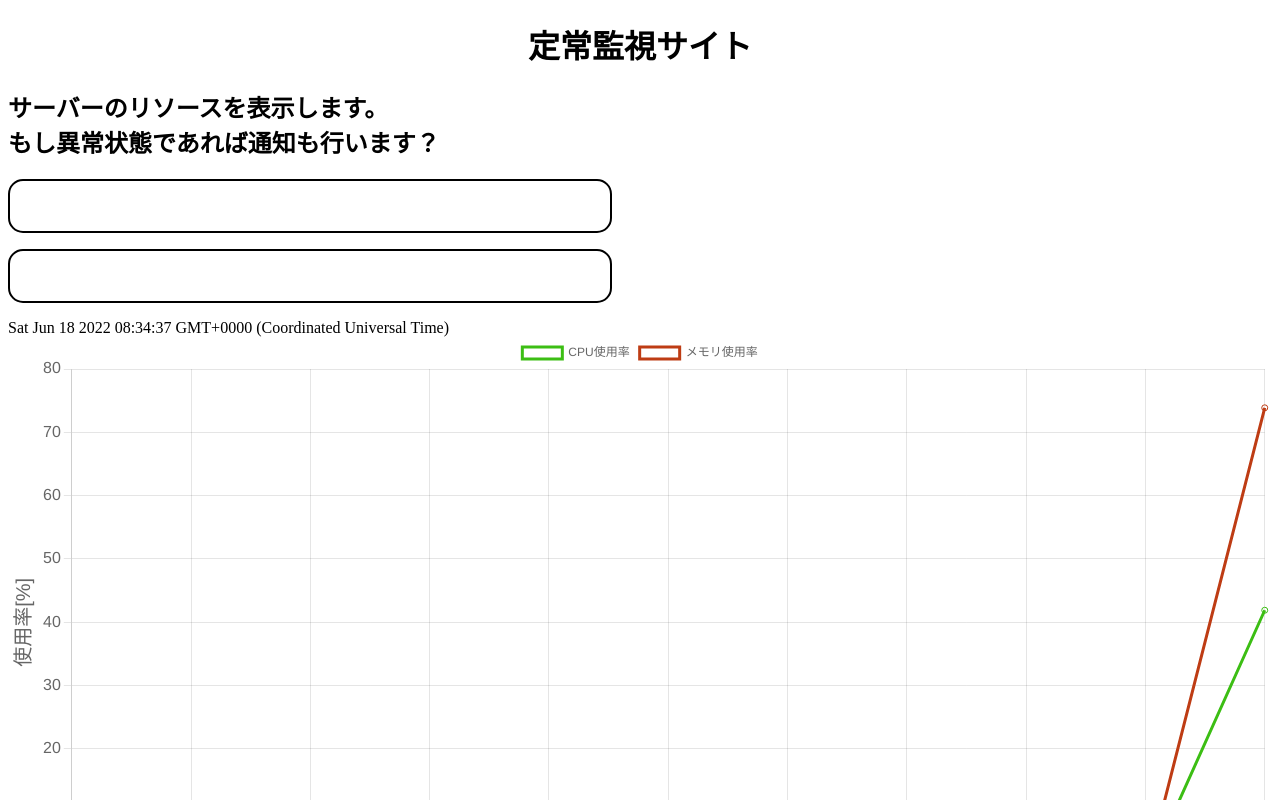
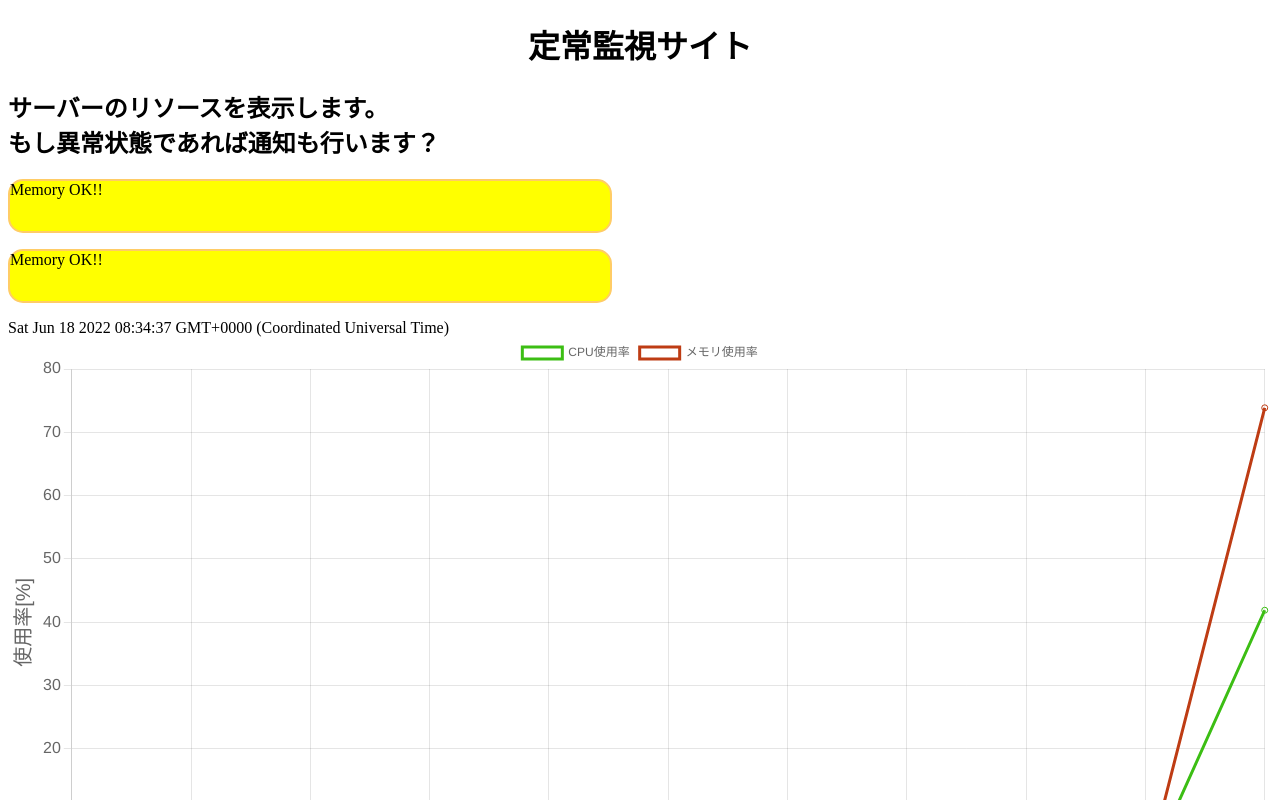
Before and after one commit to Elsammit/ResourceViewerApp, a React (Create React App) app: page / in a window 1280 px wide. Shown: the top 800 px of the page. Built offline with nearby package versions, Linux system fonts and the light colour scheme; no server answers.

Commit message:
メッセージ色変更

```diff
--- a/src/MainWindow.js
+++ b/src/MainWindow.js
@@ -5,17 +5,27 @@ import WriteGraph from "./UsageGraph";
 class MainWindow extends React.Component {
   constructor(props) {
     super(props);
-    this.state = {};
+    this.state = {
+      AlertNum: 0
+    };
   }
 
   AlertIsValueOverFlow = (num) => {
-    var WarningMsg = <p className="NormalBox">Memory OK!!</p>;
-    if (num === 1) {
+    this.setState({
+      AlertNum: num
+    });
+  };
+
+  AlertMessageWindow = () => {
+    let WarningMsg = <p className="NormalBox">Memory OK!!</p>;
+    const { AlertNum } = this.state;
+    if (AlertNum === 1) {
       //console.log("OverFlow !!!!!!!!!!!!!!");
-      WarningMsg = <p className="NormalBox">Memory OK!!</p>;
-    } else if (num == 2) {
-      console.log("Warning !!!!!!!!!!!!!!");
+      WarningMsg = <p className="AlertBox">Memory OK!!</p>;
+    } else if (AlertNum == 2) {
+      WarningMsg = <p className="WarningBox">Memory OK!!</p>;
     }
+    return WarningMsg;
   };
 
   render() {
@@ -27,8 +37,8 @@ class MainWindow extends React.Component {
           <br />
           もし異常状態であれば通知も行います？
         </h2>
-        <p className="NormalBox"></p>
-        <p className="NormalBox"></p>
+        {this.AlertMessageWindow()}
+        {this.AlertMessageWindow()}
         <div>
           <WriteGraph OverFlow={this.AlertIsValueOverFlow} />
         </div>
--- a/src/styles.css
+++ b/src/styles.css
@@ -17,8 +17,17 @@
 }
 
 .WarningBox {
-  border: solid 2px black;
+  border: solid 2px #ffcc66;
+  background-color: #ffff00;
   border-radius: var(--MessageBoxRadius);
   height: var(--MessageBoxHeight);
   width: var(--MessageBoxWidth);
 }
+
+.AlertBox {
+  border: solid 2px #990000;
+  background-color: #ff0000;
+  border-radius: var(--MessageBoxRadius);
+  height: var(--MessageBoxHeight);
+  width: var(--MessageBoxWidth);
+}
```
